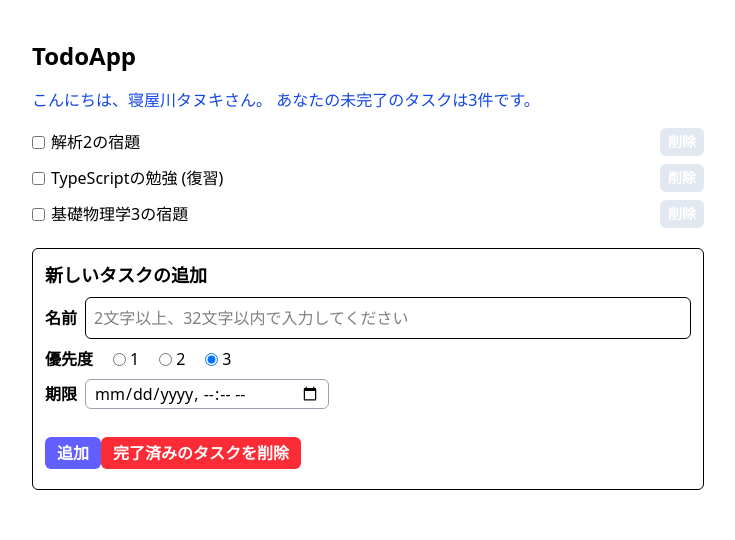
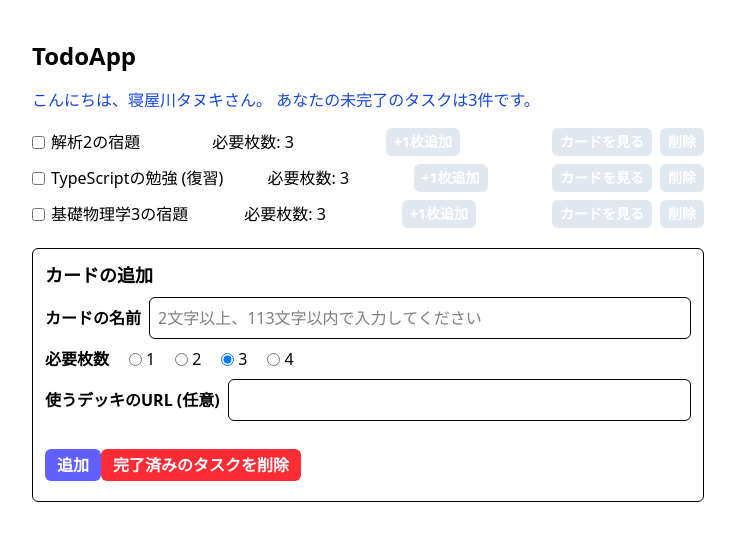
Before and after one commit to yurei0903/react-todo-app, a React (Vite) app: page / in a window 1280 px wide. Shown: the top 540 px of the page, without its empty margins (272-1007 px from the left). Built offline with nearby package versions, Linux system fonts and the light colour scheme.

Commit message:
update 5 files

```diff
--- a/src/App.tsx
+++ b/src/App.tsx
@@ -13,7 +13,7 @@ const App = () => {
   const [todos, setTodos] = useState<Todo[]>([]); // ◀◀ 編集
   const [newTodoName, setNewTodoName] = useState("");
   const [newTodoPriority, setNewTodoPriority] = useState(3);
-  const [newTodoDeadline, setNewTodoDeadline] = useState<Date | null>(null);
+  const [newTodourl, setNewTodourl] = useState<string | null>(null);
   const [newTodoNameError, setNewTodoNameError] = useState("");
 
   const [initialized, setInitialized] = useState(false); // ◀◀ 追加
@@ -26,7 +26,7 @@ const App = () => {
       const storedTodos: Todo[] = JSON.parse(todoJsonStr);
       const convertedTodos = storedTodos.map((todo) => ({
         ...todo,
-        deadline: todo.deadline ? new Date(todo.deadline) : null,
+        url: todo.url ? todo.url : null,
       }));
       setTodos(convertedTodos);
     } else {
@@ -70,12 +70,13 @@ const removeCompletedTodos = () => {
   setTodos(updatedTodos);
 };
   const isValidTodoName = (name: string): string => {
-    if (name.length < 2 || name.length > 32) {
+    if (name.length < 2 || name.length > 113) {
       return "2文字以上、32文字以内で入力してください";
     } else {
       return "";
     }
   };
+
 
   const updateNewTodoName = (e: React.ChangeEvent<HTMLInputElement>) => {
     setNewTodoNameError(isValidTodoName(e.target.value)); // ◀◀ 追加
@@ -85,12 +86,19 @@ const removeCompletedTodos = () => {
   const updateNewTodoPriority = (e: React.ChangeEvent<HTMLInputElement>) => {
     setNewTodoPriority(Number(e.target.value));
   };
-
-  const updateDeadline = (e: React.ChangeEvent<HTMLInputElement>) => {
-    const dt = e.target.value; // UIで日時が未設定のときは空文字列 "" が dt に格納される
-    console.log(`UI操作で日時が "${dt}" (${typeof dt}型) に変更されました。`);
-    setNewTodoDeadline(dt === "" ? null : new Date(dt));
+  const updateNewTodourl = (e: React.ChangeEvent<HTMLInputElement>) => {
+    const url = e.target.value;
+    setNewTodourl(url === "" ? null : url);
+    console.log(newTodourl);
   };
+  const plascard=(value:number) =>{
+    setNewTodoPriority(value+1);
+  };
+  // const updateDeadline = (e: React.ChangeEvent<HTMLInputElement>) => {
+  //   const dt = e.target.value; // UIで日時が未設定のときは空文字列 "" が dt に格納される
+  //   console.log(`UI操作で日時が "${dt}" (${typeof dt}型) に変更されました。`);
+  //   setNewTodoDeadline(dt === "" ? null : new Date(dt));
+  // };
 
   const addNewTodo = () => {
     // ▼▼ 編集
@@ -104,13 +112,13 @@ const removeCompletedTodos = () => {
       name: newTodoName,
       isDone: false,
       priority: newTodoPriority,
-      deadline: newTodoDeadline,
+      url: newTodourl,
     };
     const updatedTodos = [...todos, newTodo];
     setTodos(updatedTodos);
     setNewTodoName("");
     setNewTodoPriority(3);
-    setNewTodoDeadline(null);
+    setNewTodourl("");
   };
 
   return (
@@ -123,17 +131,17 @@ const removeCompletedTodos = () => {
         />
 
       </div>
-      <TodoList todos={todos} updateIsDone={updateIsDone} remove={remove} />
+      <TodoList todos={todos} updateIsDone={updateIsDone} remove={remove} plascard={plascard} />
        <div>
 
 </div>
       <div className="mt-5 space-y-2 rounded-md border p-3">
-        <h2 className="text-lg font-bold">新しいタスクの追加</h2>
+        <h2 className="text-lg font-bold">カードの追加</h2>
         {/* 編集: ここから... */}
         <div>
           <div className="flex items-center space-x-2">
             <label className="font-bold" htmlFor="newTodoName">
-              名前
+              カードの名前
             </label>
             <input
               id="newTodoName"
@@ -144,8 +152,9 @@ const removeCompletedTodos = () => {
                 "grow rounded-md border p-2",
                 newTodoNameError && "border-red-500 outline-red-500"
               )}
-              placeholder="2文字以上、32文字以内で入力してください"
+              placeholder="2文字以上、113文字以内で入力してください"
             />
+
           </div>
           {newTodoNameError && (
             <div className="ml-10 flex items-center space-x-1 text-sm font-bold text-red-500">
@@ -160,8 +169,8 @@ const removeCompletedTodos = () => {
         {/* ...ここまで */}
 
         <div className="flex gap-5">
-          <div className="font-bold">優先度</div>
-          {[1, 2, 3].map((value) => (
+          <div className="font-bold">必要枚数</div>
+          {[1, 2, 3,4].map((value) => (
             <label key={value} className="flex items-center space-x-1">
               <input
                 id={`priority-${value}`}
@@ -175,24 +184,20 @@ const removeCompletedTodos = () => {
             </label>
           ))}
         </div>
-
-        <div className="flex items-center gap-x-2">
-          <label htmlFor="deadline" className="font-bold">
-            期限
-          </label>
-          <input
-            type="datetime-local"
-            id="deadline"
-            value={
-              newTodoDeadline
-                ? dayjs(newTodoDeadline).format("YYYY-MM-DDTHH:mm:ss")
-                : ""
-            }
-            onChange={updateDeadline}
-            className="rounded-md border border-gray-400 px-2 py-0.5"
-          />
-        </div>
-
+        <div className="flex items-center space-x-2">
+            <label className="font-bold" htmlFor="newTodoUrl">
+              使うデッキのURL (任意)
+            </label>
+            <input
+              id="newTodoUrl"
+              type="text"
+              value={newTodourl?newTodourl:""}
+              onChange={updateNewTodourl}
+              className={twMerge(
+                "grow rounded-md border p-2",
+              )}
+            />
+          </div>
         <button
           type="button"
           onClick={addNewTodo}
@@ -201,8 +206,10 @@ const removeCompletedTodos = () => {
             newTodoNameError && "cursor-not-allowed opacity-50"
           )}
         >
+
           追加
         </button>
+
         <button
   type="button"
   onClick={removeCompletedTodos}
--- a/src/TodoItem.tsx
+++ b/src/TodoItem.tsx
@@ -5,6 +5,7 @@ type Props = {
   todo: Todo;
   updateIsDone: (id: string, value: boolean) => void;
   remove: (id: string) => void;
+  plascard: (value: number) => void;
 };
 
 const TodoItem = (props: Props) => {
@@ -20,7 +21,21 @@ const TodoItem = (props: Props) => {
         />
         {todo.name}
       </div>
+      <div className="mr-5">必要枚数: {todo.priority}</div>
+      <button
+        onClick={() => props.plascard(todo.priority)}
+        className="mr-5 rounded-md bg-slate-200 px-2 py-1 text-sm font-bold text-white hover:bg-green-500"
+      >
+        +1枚追加
+      </button>
       <div>
+      <a href={todo.url || "#"} target="_blank" rel="noopener noreferrer">
+      <button id="viewCardButton"
+          className="mr-2 rounded-md bg-slate-200 px-2 py-1 text-sm font-bold text-white hover:bg-blue-500"
+        >
+          カードを見る
+        </button>
+      </a>
         <button
           onClick={() => props.remove(todo.id)}
           className="rounded-md bg-slate-200 px-2 py-1 text-sm font-bold text-white hover:bg-red-500"
@@ -32,4 +47,6 @@ const TodoItem = (props: Props) => {
   );
 };
 
+
+
 export default TodoItem;
--- a/src/TodoList.tsx
+++ b/src/TodoList.tsx
@@ -6,6 +6,7 @@ type Props = {
   todos: Todo[];
   updateIsDone: (id: string, value: boolean) => void;
   remove: (id: string) => void;
+  plascard: (value: number) => void;
 };
 
 const TodoList = (props: Props) => {
@@ -14,7 +15,7 @@ const TodoList = (props: Props) => {
   if (todos.length === 0) {
     return (
       <div className="text-red-500">
-        現在、登録されているタスクはありません。
+        現在、登録されているカードはありません。
       </div>
     );
   }
@@ -27,6 +28,7 @@ const TodoList = (props: Props) => {
           todo={todo}
           remove={props.remove}
           updateIsDone={props.updateIsDone}
+          plascard={props.plascard}
         />
       ))}
     </div>
--- a/src/initTodos.ts
+++ b/src/initTodos.ts
@@ -6,20 +6,20 @@ export const initTodos: Todo[] = [
     name: "解析2の宿題",
     isDone: false,
     priority: 3,
-    deadline: new Date(2024, 10, 2, 17, 30),
+    url: null,
   },
   {
     id: uuid(),
     name: "TypeScriptの勉強 (復習)",
     isDone: false,
     priority: 3,
-    deadline: new Date(2024, 10, 1, 17, 30), // このTodoには期限を設定しない
+    url: null,
   },
   {
     id: uuid(),
     name: "基礎物理学3の宿題",
     isDone: false,
     priority: 3,
-    deadline: new Date(2024, 10, 11),
+    url: "https://takeshiwada1980.github.io/Programming3-2025/lecture04.html",
   },
 ];
--- a/src/types.ts
+++ b/src/types.ts
@@ -3,5 +3,5 @@ export type Todo = {
   name: string;
   isDone: boolean;
   priority: number;
-  deadline: Date | null; // 注意
+  url: string | null;
 };
```
